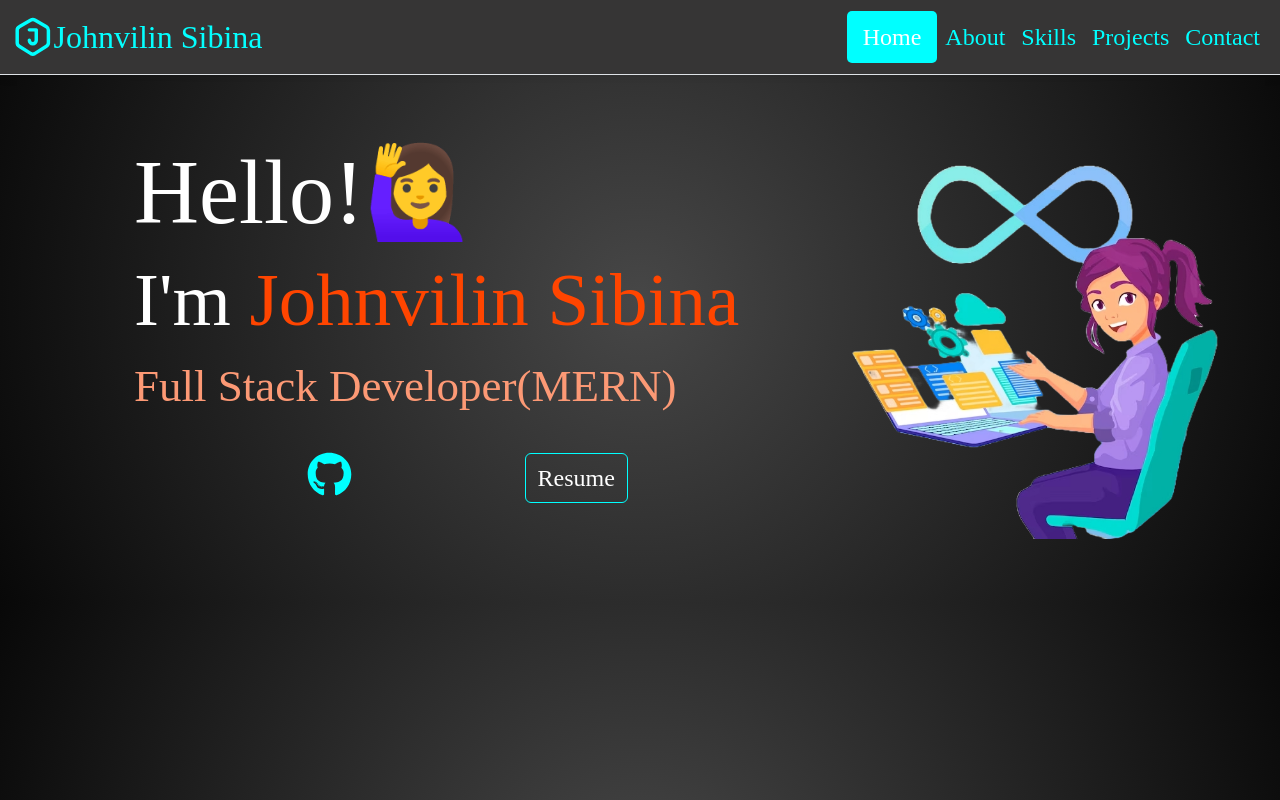
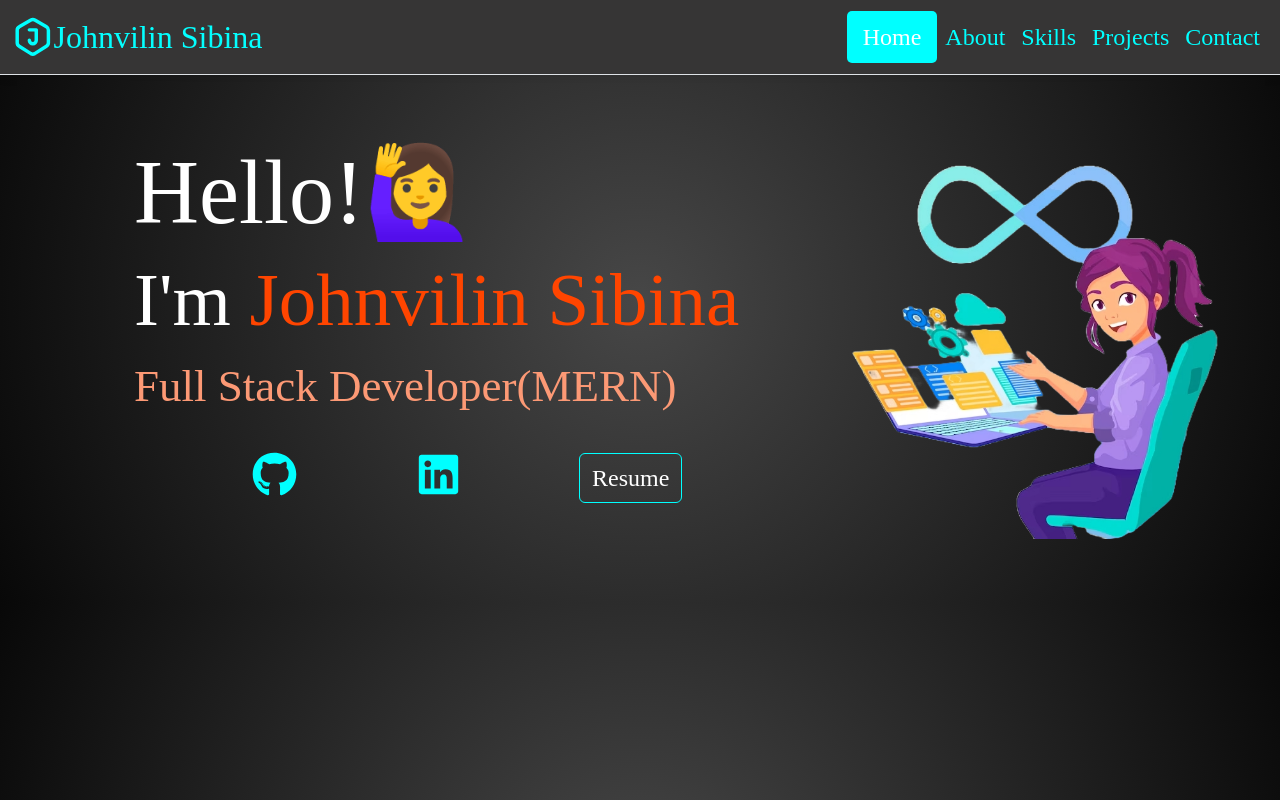
Before and after one commit to Johnvilin-Sibina/Portfolio, a React (Vite) app: page / in a window 1280 px wide. Built offline with nearby package versions, Linux system fonts and the light colour scheme.

Commit message:
Linkedin added.

```diff
--- a/index.html
+++ b/index.html
@@ -3,6 +3,10 @@
   <head>
     <meta charset="UTF-8" />
     <meta name="viewport" content="width=device-width, initial-scale=1.0" />
+    <meta
+      name="description"
+      content="Johnvilin Sibina's portfolio - Full Stack Developer with expertise in HTML, CSS, JavaScript, React.js, Node.js, and MongoDB. Explore my projects, skills, and journey in building interactive and responsive web applications. Let's connect to discuss how I can contribute to your next project!"
+    />
     <link rel="icon" href="/J.jpg" />
     <title>Johnvilin Sibina - Portfolio</title>
     <link
--- a/package.json
+++ b/package.json
@@ -12,6 +12,7 @@
   "dependencies": {
     "react": "^18.3.1",
     "react-dom": "^18.3.1",
+    "react-helmet": "^6.1.0",
     "react-icons": "^5.3.0",
     "react-router-dom": "^6.27.0"
   },
--- a/src/Pages/Home.css
+++ b/src/Pages/Home.css
@@ -56,3 +56,11 @@ body {
     color: black;
     background-color: aqua;
 }
+.linkedin-logo {
+    margin-top: 15px;
+    color: aqua
+}
+
+.linkedin-logo:hover {
+    color: white;
+}
--- a/src/Pages/Home.jsx
+++ b/src/Pages/Home.jsx
@@ -1,5 +1,5 @@
 import React from "react";
-import { FaGithub } from "react-icons/fa";
+import { FaGithub, FaLinkedin } from "react-icons/fa";
 import "./Home.css";
 
 const Home = () => {
@@ -19,6 +19,13 @@ const Home = () => {
               className="github"
             >
               <FaGithub size={45} title="GitHub" className="github-logo" />
+            </a>
+            <a
+              href="https://www.linkedin.com/in/johnvilin-sibina-j-5ba45425a"
+              target="_blank"
+              className="linkedin"
+            >
+              <FaLinkedin size={45} title="Linkedin" className="linkedin-logo" />
             </a>
             <a
               href="https://drive.google.com/file/d/1GyhzjzTKc3J7Nu3iy8We--5xoCUb1tRa/view?usp=drive_link"
--- a/src/Pages/Projects.jsx
+++ b/src/Pages/Projects.jsx
@@ -30,7 +30,7 @@ const Projects = () => {
       <div className="projects-cards row">
         {projects.map((project, index) => {
           return (
-            <div className="card col project-card">
+            <div className="card col project-card" key={index}>
               <h3 className="text-center heading">{project.title}</h3>
               <p>
                 <b className="sub-heading">Description: </b>
```
Also changed, not shown: 1 other file (tests, documents, lock files or other folders).
